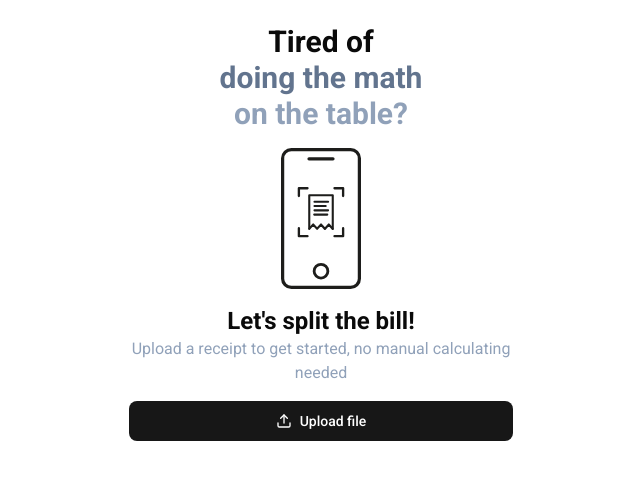
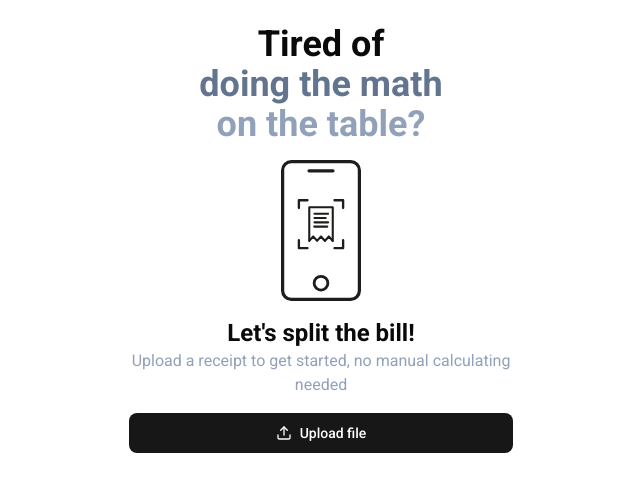
Before and after one commit to rayyefnd/Split, a Next.js app: page /split-bill in a window 1280 px wide. Shown: the top 492 px of the page, without its empty margins (319-959 px from the left). Built offline with nearby package versions, Linux system fonts and the light colour scheme; no server answers.

Commit message:
Adjustment title size for landing page

```diff
--- a/app/split-bill/page.tsx
+++ b/app/split-bill/page.tsx
@@ -26,8 +26,8 @@ const container = {
 }
 
 const item = {
-  hidden: { opacity: 0, y: 0, x: 12 },
-  show: { opacity: 1, y: 0, x: 0, transition: { duration: 0.4, ease: "easeOut" as const } },
+  hidden: { opacity: 0, y: 12},
+  show: { opacity: 1, y: 0, transition: { duration: 0.4, ease: "easeOut" as const } },
 }
 
 export default function SplitBill() {
@@ -70,9 +70,9 @@ export default function SplitBill() {
 
       {/* Headline */}
       <motion.div variants={item} className="flex text-center flex-col w-full max-w-sm">
-        <h1 className="text-3xl font-bold">Tired of</h1>
-        <h1 className="text-3xl font-bold text-slate-500">doing the math</h1>
-        <h1 className="text-3xl font-bold text-slate-400">on the table?</h1>
+        <h1 className="text-4xl font-bold">Tired of</h1>
+        <h1 className="text-4xl font-bold text-slate-500">doing the math</h1>
+        <h1 className="text-4xl font-bold text-slate-400">on the table?</h1>
       </motion.div>
 
       {/* Content */}
```
